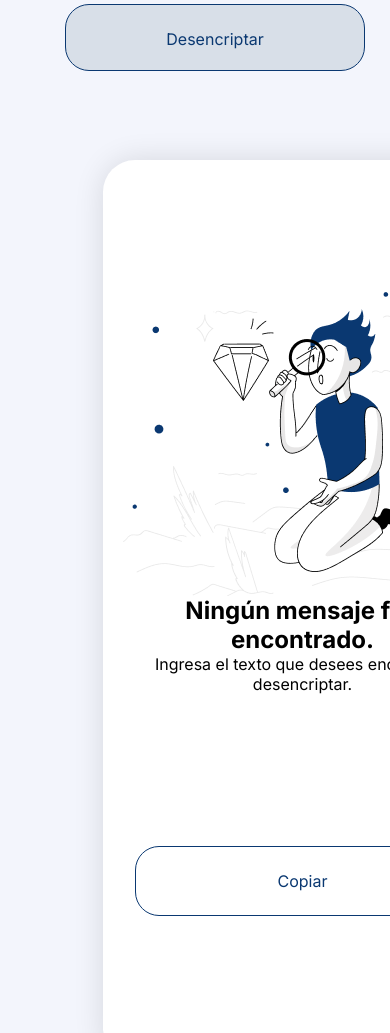
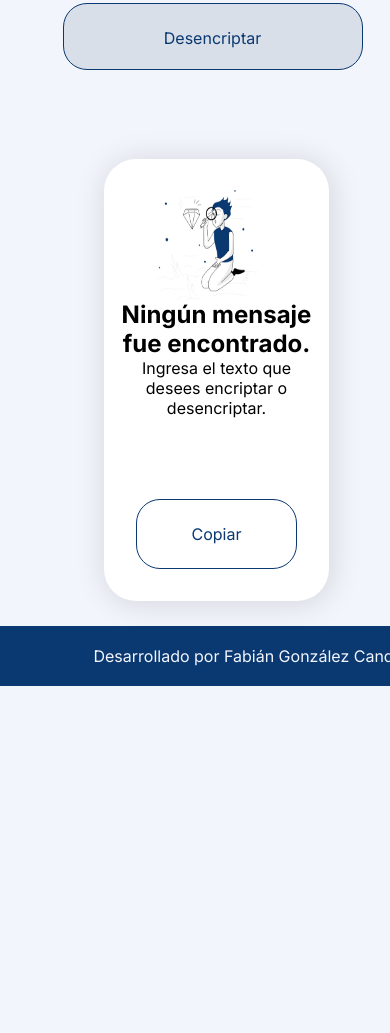
Before and after one commit to fabaaag/encriptador-de-texto, a plain HTML site: page index.html in a window 390 px wide. Shown: the part 748-1781 px from the top of the page. After the commit the page ends 1434 px from the top, so only its background shows below. Drawn offline with Linux system fonts and the light colour scheme.

Commit message:
correciones version movil

```diff
--- a/index.html
+++ b/index.html
@@ -25,7 +25,7 @@
         </div>
         <div class="container-texto-encriptado" style="background-color: #ffffff;">
             <div id="mensaje-vacio">
-                <img src="img/muneco.png" alt="muñeco" style="background-color: white;">
+                <img class="muneco" src="img/muneco.png" alt="muñeco" style="background-color: white;">
                 <h2 style="background-color: #ffffff;">Ningún mensaje fue encontrado.</h2>
                 <p style="background-color: #ffffff;">Ingresa el texto que desees encriptar o desencriptar.</p>
             </div>
--- a/styles/styles.css
+++ b/styles/styles.css
@@ -211,7 +211,7 @@ body{
         border: 0;
     }
     .main{
-        margin-left: 65px;
+        margin-left: 25%;
     }
     .main .container-encriptador-texto .input-text{
         padding-top: 15px;
@@ -222,12 +222,26 @@ body{
         font-size: 10px;
         font-weight: 300;
     }
-    .main .container-texto-encriptado{
+    .main .container-texto-encriptado .mensaje-vacio, .texto-encriptado .button-copy-text {
         display: flex;
+        align-items: center;
         justify-content: center;
-        position: relative;
     }
+    .main .container-texto-encriptado {
+        margin-right: 12em;
+        display: flex;
+        justify-content: flex-start;
+        width: 60%;
+        height: 50%;
+        padding-top: 10px;
 
+    }
+    .main .container-texto-encriptado #mensaje-vacio .muneco{
+        width: 50%;
+        height: 50%;
+        margin-left: 20%;
+        margin-top: 10px;
+    }
 
     .footer{
         max-width: 100%;
```
